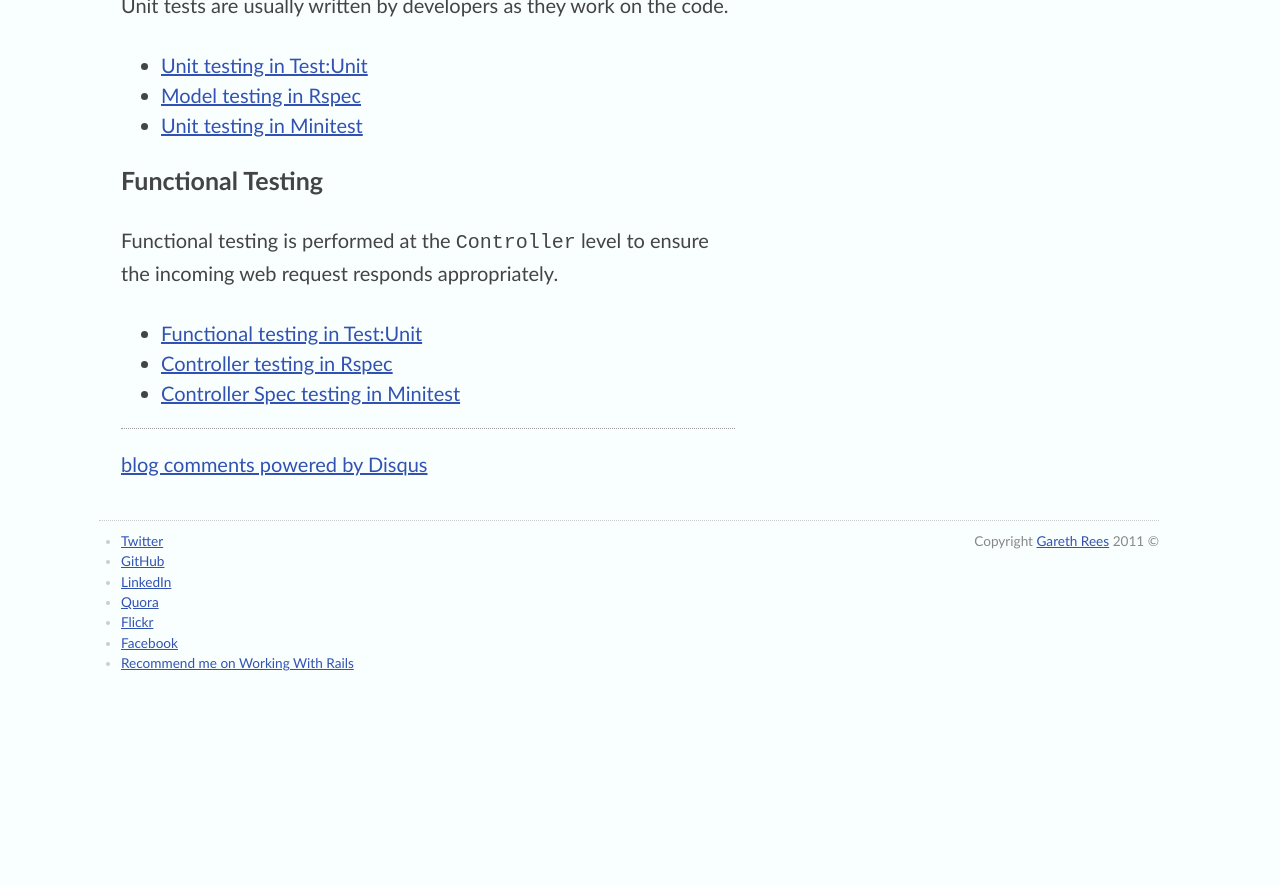
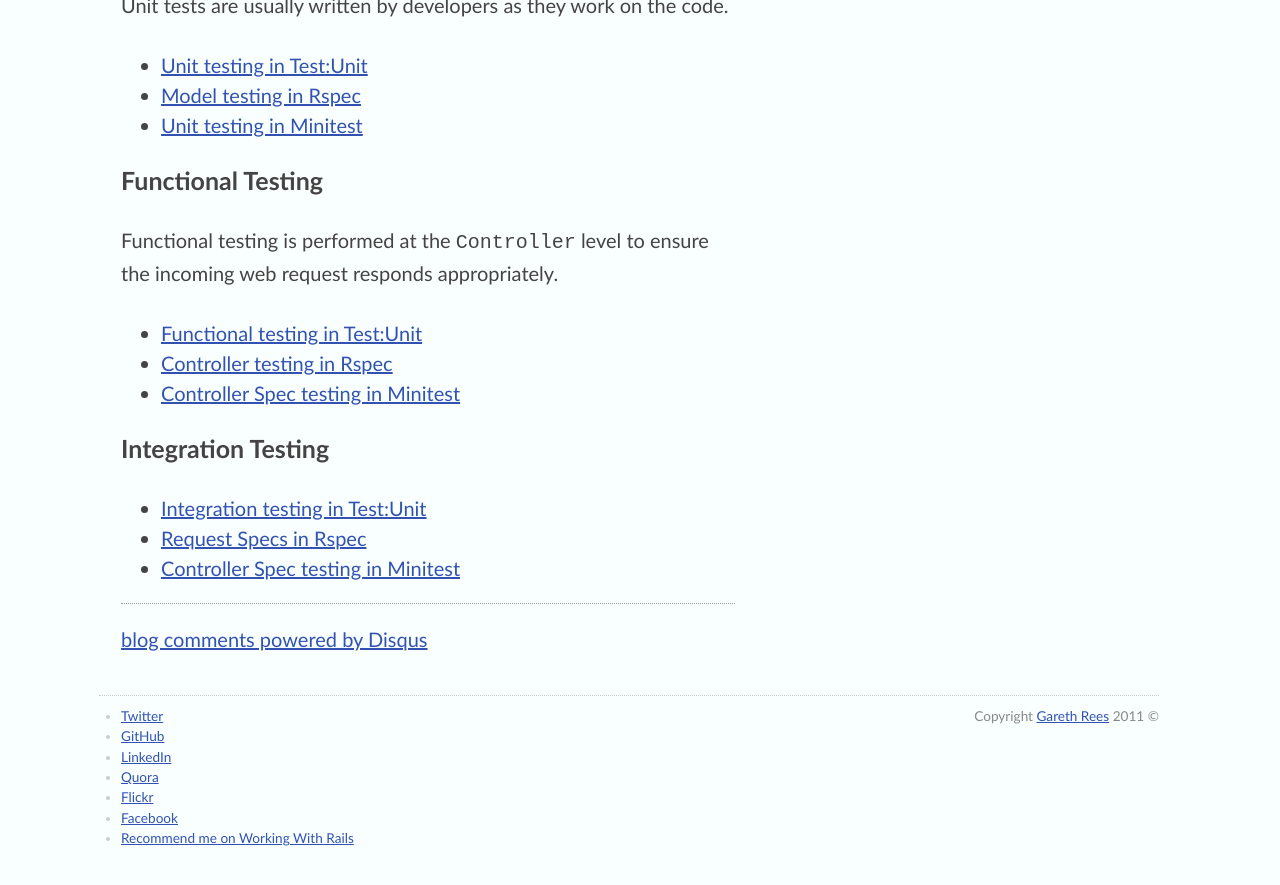
Before and after one commit to garethrees/garethrees.github.com, a Jekyll site: the page built from _posts/2012-02-29-testing-in-rails.md, in a window 1280 px wide and 900 px high, scrolled down 937 px. Shown: the top 885 px of the window. Built offline with Jekyll 4.4.1, drawn with Linux system fonts in a browser that asks for light colours; nearby versions of some CDN libraries; comment, search, counter and statistics services are not loaded; before the commit the page ends 1662 px from its top, so only the background shows below that.

Commit message:
more testing post

```diff
--- a/_posts/2012-02-29-testing-in-rails.md
+++ b/_posts/2012-02-29-testing-in-rails.md
@@ -37,3 +37,9 @@ Functional testing is performed at the `Controller` level to ensure the incoming
 * [Functional testing in Test:Unit](http://guides.rubyonrails.org/testing.html#functional-tests-for-your-controllers)
 * [Controller testing in Rspec](https://www.relishapp.com/rspec/rspec-rails/docs/controller-specs)
 * [Controller Spec testing in Minitest](http://docs.seattlerb.org/minitest/MiniTest/Spec.html)
+
+### Integration Testing
+
+* [Integration testing in Test:Unit](http://guides.rubyonrails.org/testing.html#integration-testing)
+* [Request Specs in Rspec](https://www.relishapp.com/rspec/rspec-rails/v/2-8/docs/request-specs/request-spec)
+* [Controller Spec testing in Minitest](http://docs.seattlerb.org/minitest/MiniTest/Spec.html)
```
